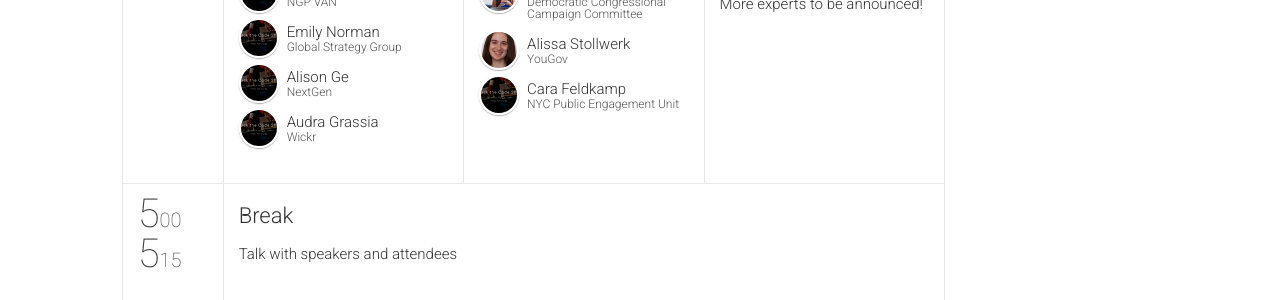
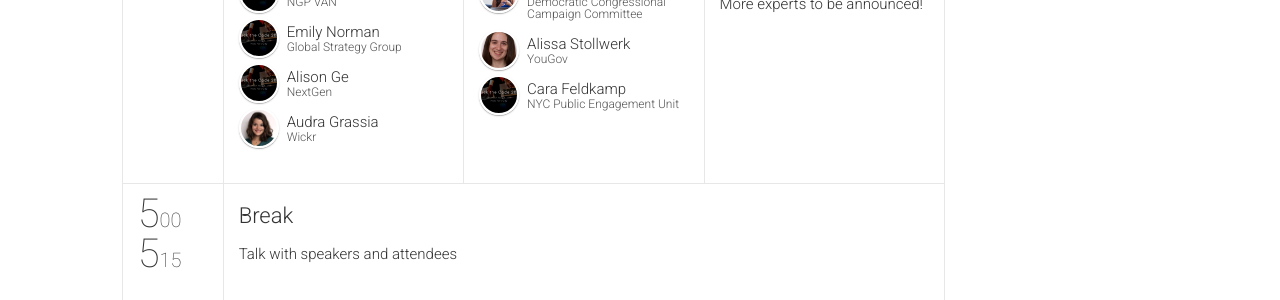
Before and after one commit to anniejw6/crackthecode_site, a Jekyll site: the page built from schedule.html, in a window 1280 px wide and 900 px high, scrolled down 1885 px. Shown: the part 150-450 px from the top of the window. Built offline with Jekyll 4.4.1, drawn with Linux system fonts in a browser that asks for light colours; nearby versions of some CDN libraries; comment, search, counter and statistics services are not loaded.

Commit message:
add audra

```diff
--- a/_data/speakers.yml
+++ b/_data/speakers.yml
@@ -404,8 +404,8 @@
   surname: "Grassia"
   title: "Political & Government Lead"
   company: "Wickr"
-  thumbnailUrl: logos.png
-  #rockstar: true
+  thumbnailUrl: audra.jpg
+  rockstar: true
   bio: >
     Audra is currently the Political and Government Lead for Wickr, Inc - a
     best-in-class privacy communications company. Prior to joining Wickr,
```
Also changed, not shown: img/people/audra.jpg (added).
